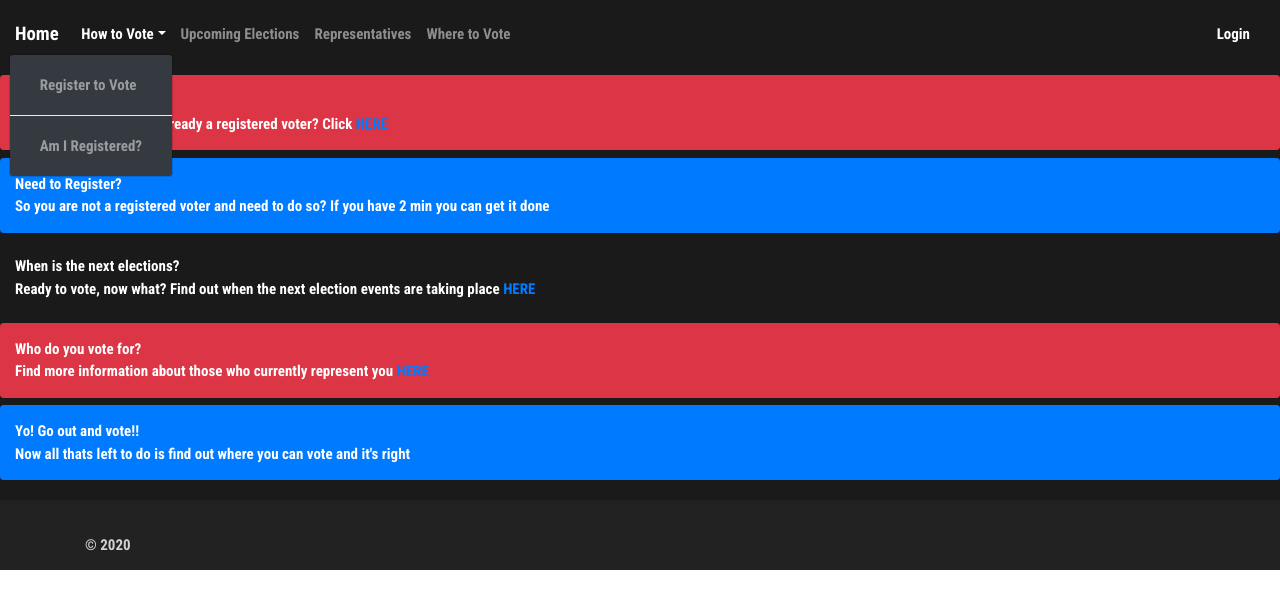
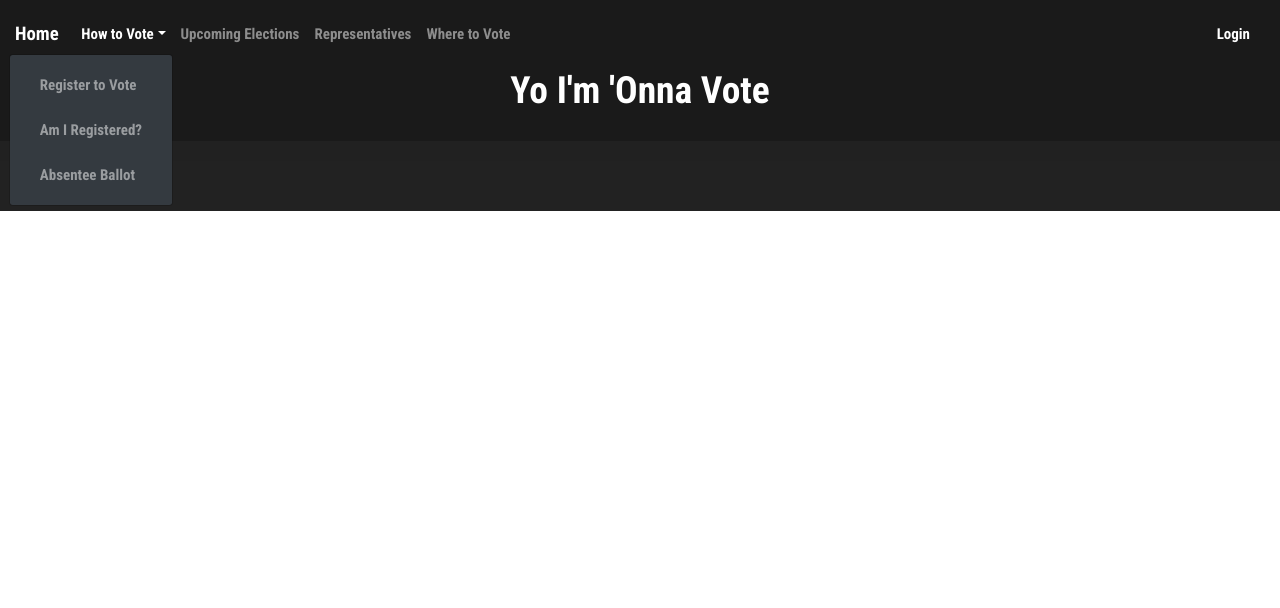
Before and after one commit to Sal-C/YO-I-AM-GONNA-VOTE, a React (Create React App) app in the folder client/: page / in a window 1280 px wide. Both pictures are taken after a click on the link "How to Vote". Shown: the top 608 px of the page. Built offline with nearby package versions, Linux system fonts and the light colour scheme; what react-geocode, react-google-maps would draw is missing.

Commit message:
absentee ballot component and route added

```diff
--- a/client/src/App.js
+++ b/client/src/App.js
@@ -9,7 +9,7 @@ import VerificationPage from "./pages/Verify";
 import VoterInfo from "./pages/VoterInfo";
 import RepSearch from "./pages/RepSearch";
 import ElectionsSearch from "./pages/Elections";
-import ContestsPage from "./pages/Contests";
+import ContestsPage from "./pages/absentee-ballot";
 import NoMatch from "./pages/NoMatch";
 import Nav from "./components/NavBar";
 import Login from "./pages/Login/index";
@@ -47,7 +47,7 @@ const App = () =>
         <PrivateRoute exact path="/representatives" component={RepSearch} />
         <PrivateRoute exact path="/elections" component={ElectionsSearch} />
         <PrivateRoute exact path="/voter-information" component={VoterInfo} />
-        <PrivateRoute exact path="/contests" component={ContestsPage} />
+        <Route exact path="/absentee-ballot" component={ContestsPage} />
         <Route exact path="/signup" component={SignUp} />
         <Route exact path="/login" component={Login} />
         <Route exact path="/logout" component={Logout} />
--- a/client/src/components/NavBar/index.js
+++ b/client/src/components/NavBar/index.js
@@ -34,9 +34,11 @@ const NavBar = (props) => {
                 <DropdownItem>
                   <NavLink href="/register">Register to Vote</NavLink>
                 </DropdownItem>
-                <DropdownItem divider />
                 <DropdownItem>
                   <NavLink href="/verification">Am I Registered?</NavLink>
+                </DropdownItem>
+                <DropdownItem>
+                  <NavLink href="/absentee-ballot">Absentee Ballot</NavLink>
                 </DropdownItem>
               </DropdownMenu>
             </UncontrolledDropdown>
--- a/client/src/pages/Home.js
+++ b/client/src/pages/Home.js
@@ -1,62 +1,20 @@
 
 import React from 'react';
 import { Link } from 'react-router-dom';
-import { Toast, ToastBody, ToastHeader } from 'reactstrap';
+import { Row, Col  } from 'reactstrap';
 
 const Learn = (props) => {
   return (
     <div>
-      <div className="p-3 bg-danger my-2 rounded">
-        <Toast>
-          <ToastHeader>
-            Are You Able To Vote?
-          </ToastHeader>
-          <ToastBody>
-            Want to know if you are already a registered voter? Click <Link to="/verify">HERE</Link>
-          </ToastBody>
-        </Toast>
-      </div>
-      <div className="p-3 bg-primary my-2 rounded">
-        <Toast>
-          <ToastHeader>
-            Need to Register?
-          </ToastHeader>
-          <ToastBody>
-            So you are not a registered voter and need to do so?  If you have 2 min you can get it done <Link to="/register">HERE</Link>
-          </ToastBody>
-        </Toast>
-      </div>
-      <div className="p-3 my-2 rounded bg-docs-transparent-grid">
-        <Toast>
-          <ToastHeader>
-            When is the next elections?
-          </ToastHeader>
-          <ToastBody>
-            Ready to vote, now what?  Find out when the next election events are taking place <Link to="/elections">HERE</Link>
-          </ToastBody>
-        </Toast>
-      </div>
-      <div className="p-3 bg-danger my-2 rounded">
-        <Toast>
-          <ToastHeader>
-            Who do you vote for?
-          </ToastHeader>
-          <ToastBody>
-            Find more information about those who currently represent you <Link to="/representatives">HERE</Link>
-          </ToastBody>
-        </Toast>
-      </div>
-      <div className="p-3 bg-primary my-2 rounded">
-        <Toast>
-          <ToastHeader>
-            Yo! Go out and vote!!
-          </ToastHeader>
-          <ToastBody>
-            Now all thats left to do is find out where you can vote and it's right <Link to="/voter-information">HERE</Link>
-          </ToastBody>
-        </Toast>
-      </div>
-
+      <h1 className="text-center">Yo I'm 'Onna Vote </h1>
+      <Row>
+        <Col sm="4"></Col>
+        <Col sm="2">
+        </Col>
+        <Col sm="2">
+        </Col>
+        <Col sm="4"></Col>
+      </Row>
     </div>
   );
 };
--- /dev/null
+++ b/client/src/pages/absentee-ballot.js
@@ -0,0 +1,25 @@
+import React from "react";
+import Iframe from 'react-iframe';
+import { Row, Col  } from 'reactstrap';
+
+function absentee() {
+  return (
+    <div>
+      <Row>
+        <Col sm="4"></Col>
+        <Col sm="4">
+          <Iframe url="https://register.vote.org/?partner=111111&campaign=free-tools"
+          width="450px"
+          height="2000px"
+          id="myId"
+          className="myClassname"
+          display="initial"
+          position="relative"/>
+        </Col>
+        <Col sm="4"></Col>
+      </Row>
+    </div>
+  );
+}
+
+export default absentee;
```
